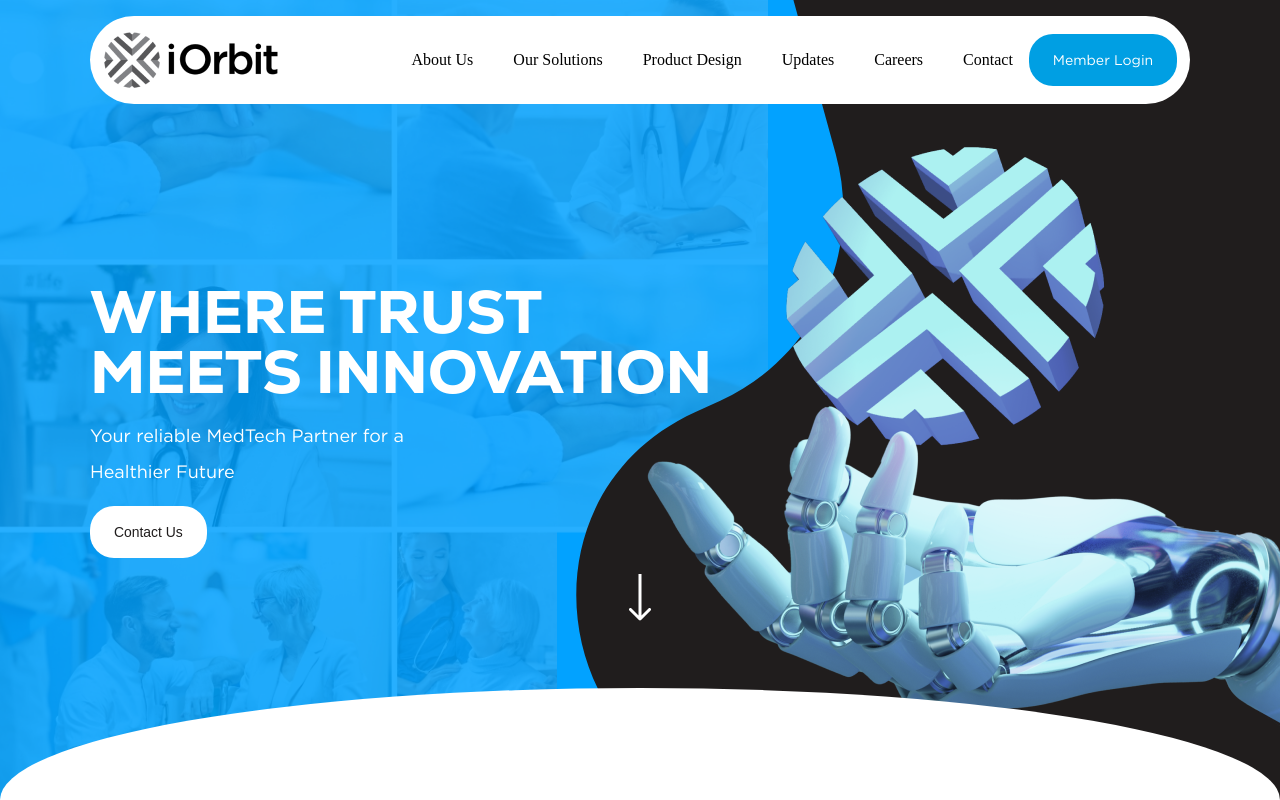
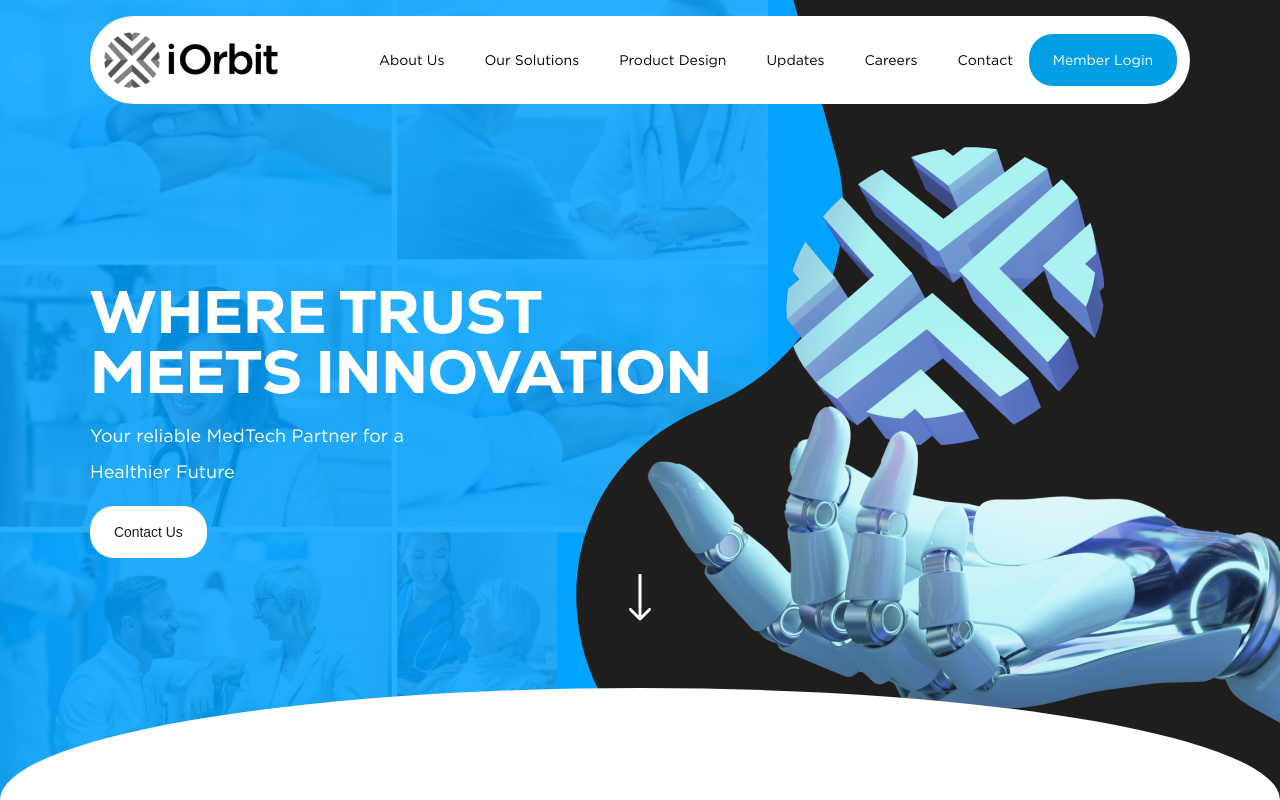
Before and after one commit to athulssiorbit/iorbit-web, a Next.js app: page / in a window 1280 px wide. Shown: the top 800 px of the page. Built offline with nearby package versions, Linux system fonts and the light colour scheme.

Commit message:
about us chaange

```diff
--- a/app/Components/NavBar.scss
+++ b/app/Components/NavBar.scss
@@ -17,7 +17,7 @@ nav {
       gap: 2.5rem;
       align-items: center;
 
-      li h1 a{
+      li,li h1 a{
         // About Us
         color: black;
         font-size: 0.875rem;
@@ -26,6 +26,7 @@ nav {
         line-height: 20px;
         word-wrap: break-word;
       }
+
     }
 
     button {
--- a/app/Components/Navbar.js
+++ b/app/Components/Navbar.js
@@ -2,6 +2,7 @@
 import React, { useState } from 'react'
 import "./NavBar.scss"
 import Logo from './Logo'
+import Link from 'next/link'
 const Navbar = () => {
 
     return (
@@ -9,12 +10,12 @@ const Navbar = () => {
            <Logo />
             <div class="menu-section">
                 <ul>
-                    <li>About Us</li>
-                    <li>Our Solutions</li>
-                    <li>Product Design</li>
-                    <li>Updates</li>
-                    <li>Careers</li>
-                    <li>Contact</li>
+                    <li><Link href="#">About Us</Link></li>
+                    <li><Link href="#">Our Solutions</Link></li>
+                    <li><Link href="#">Product Design</Link></li>
+                    <li><Link href="#">Updates</Link></li>
+                    <li><Link href="#">Careers</Link></li>
+                    <li><Link href="#">Contact</Link></li>
                 </ul>
                 <button>
                     <span> Member Login</span>
--- a/app/Pages/Footer/Footer.js
+++ b/app/Pages/Footer/Footer.js
@@ -15,7 +15,7 @@ const Footer = () => {
                         <img src='/logo-name-white.svg' />
                     </div>
 
-                    <p>iOrbit is a digital health company founded over 4 years ago. Our focus is to enable the convergence of clinical aspects, behavioral sciences and technology</p>
+                    <p>iOrbit is a digital health company founded in 2016.<br /> Our focus is to enable the convergence of clinical aspects, behavioral sciences and technology</p>
                     <div class="social-icons">
                         <SocialIcons icon="/facebook.svg" />
                         <SocialIcons icon="/twitter.svg" />
@@ -58,6 +58,13 @@ const Footer = () => {
                         </li>
                         <li>
                             <img src='/location.svg' />
+                            <span>iOrbit Digital Technologies B.V.
+                                Rotterdam, The Netherlands
+
+                            </span>
+                        </li>
+                        <li>
+                            <img src='/location.svg' />
                             <span>iOrbit Digital Technologies Pvt. Ltd.India</span>
                         </li>
                         <li>
```
Also changed, not shown: 1 other file (tests, documents, lock files or other folders).
